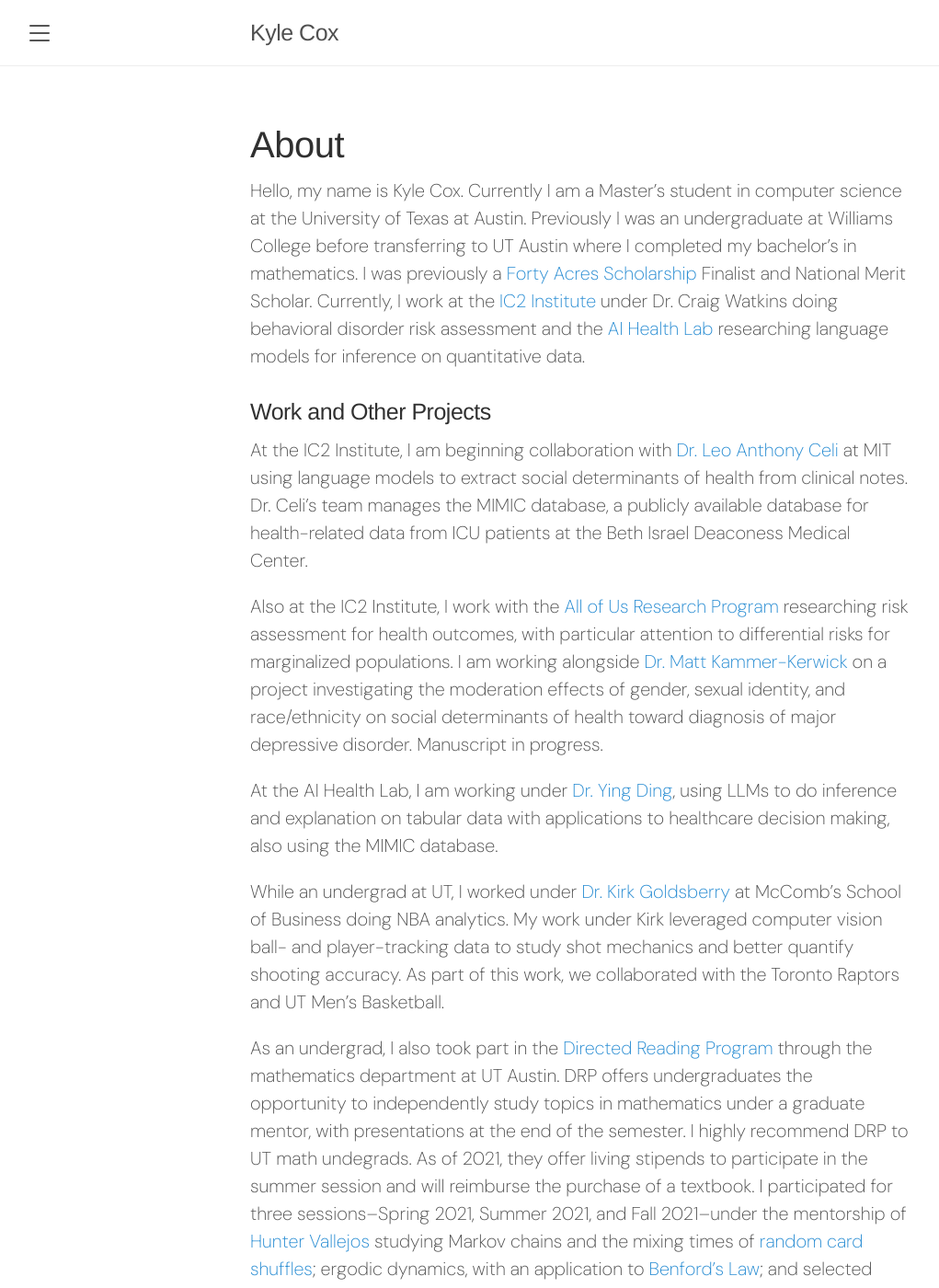
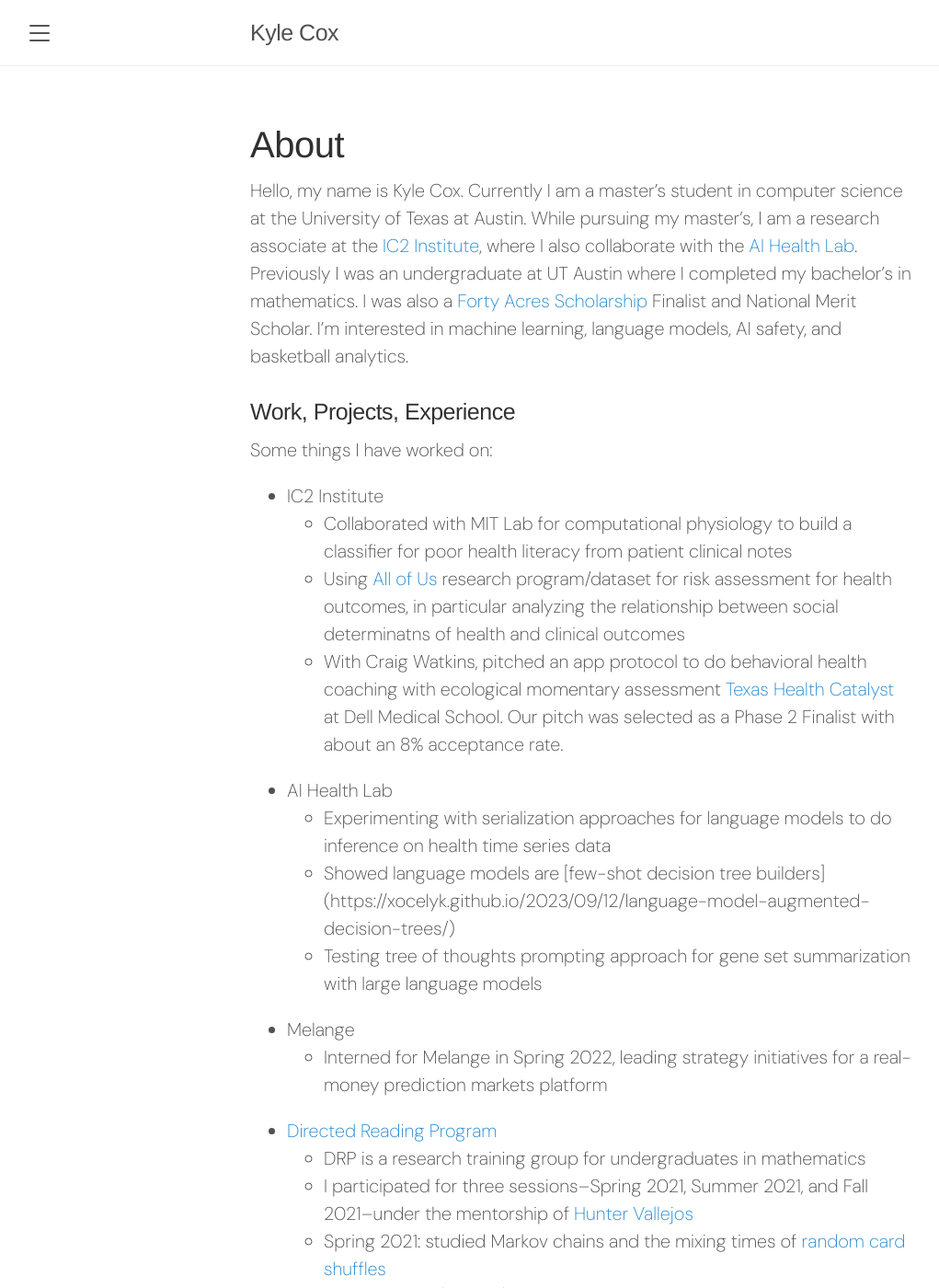
Before and after one commit to xocelyk/xocelyk.github.io, a Jekyll site: the page built from about.md, in a window 1280 px wide and 1400 px high. Shown: the whole window at 92% size, without its empty margins (8-1029 px from the left). Built offline with Jekyll 4.4.1, drawn with Linux system fonts in a browser that asks for light colours; some of the changed text lies outside the part shown.

Commit message:
update about

```diff
--- a/about.md
+++ b/about.md
@@ -4,29 +4,50 @@
 permalink: /about/
 ---
 
-Hello, my name is Kyle Cox. Currently I am a Master's student in computer science at the University of Texas at Austin. Previously I was an undergraduate at Williams College before transferring to UT Austin where I completed my bachelor's in mathematics. I was previously a [Forty Acres Scholarship](https://www.texasexes.org/scholarships/forty-acres-scholars-program) Finalist and National Merit Scholar. Currently, I work at the [IC2 Institute](https://ic2.utexas.edu) under Dr. Craig Watkins doing behavioral disorder risk assessment and the [AI Health Lab](https://aihealth.ischool.utexas.edu) researching language models for inference on quantitative data.
+Hello, my name is Kyle Cox. Currently I am a master's student in computer science at the University of Texas at Austin. While pursuing my master's, I am a research associate at the [IC2 Institute](https://ic2.utexas.edu), where I also collaborate with the [AI Health Lab](https://aihealth.ischool.utexas.edu). Previously I was an undergraduate at UT Austin where I completed my bachelor's in mathematics. I was also a [Forty Acres Scholarship](https://www.texasexes.org/scholarships/forty-acres-scholars-program) Finalist and National Merit Scholar. I'm interested in machine learning, language models, AI safety, and basketball analytics.
 
-### Work and Other Projects
-At the IC2 Institute, I am beginning collaboration with [Dr. Leo Anthony Celi](https://www.hsph.harvard.edu/ecpe/faculty/leo-anthony-celi/) at MIT using language models to extract social determinants of health from clinical notes. Dr. Celi's team manages the MIMIC database, a publicly available database for health-related data from ICU patients at the Beth Israel Deaconess Medical Center.
+### Work, Projects, Experience
+Some things I have worked on:
+- IC2 Institute
+    - Collaborated with MIT Lab for computational physiology to build a classifier for poor health literacy from patient clinical notes
+    - Using [All of Us](https://www.researchallofus.org/about/) research program/dataset for risk assessment for health outcomes, in particular analyzing the relationship between social determinatns of health and clinical outcomes
+    - With Craig Watkins, pitched an app protocol to do behavioral health coaching with ecological momentary assessment [Texas Health Catalyst](https://dellmed.utexas.edu/healthscape/collaborative-opportunities/colab/texas-health-catalyst) at Dell Medical School. Our pitch was selected as a Phase 2 Finalist with about an 8% acceptance rate.
 
-Also at the IC2 Institute, I work with the [All of Us Research Program](https://www.researchallofus.org/about/) researching risk assessment for health outcomes, with particular attention to differential risks for marginalized populations. I am working alongside [Dr. Matt Kammer-Kerwick](https://liberalarts.utexas.edu/prc/faculty/mattkk) on a project investigating the moderation effects of gender, sexual identity, and race/ethnicity on social determinants of health toward diagnosis of major depressive disorder. Manuscript in progress.
+- AI Health Lab
+    - Experimenting with serialization approaches for language models to do inference on health time series data
+    - Showed language models are [few-shot decision tree builders] (https://xocelyk.github.io/2023/09/12/language-model-augmented-decision-trees/)
+    - Testing tree of thoughts prompting approach for gene set summarization with large language models
 
-At the AI Health Lab, I am working under [Dr. Ying Ding](https://yingding.ischool.utexas.edu), using LLMs to do inference and explanation on tabular data with applications to healthcare decision making, also using the MIMIC database.
+- Melange
+    - Interned for Melange in Spring 2022, leading strategy initiatives for a real-money prediction markets platform
 
-While an undergrad at UT, I worked under [Dr. Kirk Goldsberry](https://www.kirkgoldsberry.com) at McComb's School of Business doing NBA analytics. My work under Kirk leveraged computer vision ball- and player-tracking data to study shot mechanics and better quantify shooting accuracy. As part of this work, we collaborated with the Toronto Raptors and UT Men's Basketball.
+- [Directed Reading Program](https://web.ma.utexas.edu/users/drp/)
+    - DRP is a research training group for undergraduates in mathematics
+    - I participated for three sessions--Spring 2021, Summer 2021, and Fall 2021--under the mentorship of [Hunter Vallejos](https://web.ma.utexas.edu/users/vallejos/)
+    - Spring 2021: studied Markov chains and the mixing times of [random card shuffles](https://www.quantamagazine.org/persi-diaconis-mixes-math-and-magic-20150414/)
+    - Summer 2021 (funded): studied ergodic dynamics, with an application to [Benford's Law](https://en.wikipedia.org/wiki/Benford's_law)
+        - Built a simple [web dashboard](https://test-benford.streamlit.app) where you can upload a dataset and evaluate if your data is Benford
+        - Also did a Benford analysis on Detroit precinct voting data amid claims of voter fraud. See [here](https://github.com/xocelyk/benford-election-2021/blob/8636ac3448ba4b15bffb6bd4eebf5ad6181f558d/benford.png)
+    - Fall 2021: did a survey of topics in machine learning, following Kevin Murphy's [Machine Learning, a Probabilistic Perspective](http://noiselab.ucsd.edu/ECE228/Murphy_Machine_Learning.pdf)
 
-As an undergrad, I also took part in the [Directed Reading Program](https://web.ma.utexas.edu/users/drp/) through the mathematics department at UT Austin. DRP offers undergraduates the opportunity to independently study topics in mathematics under a graduate mentor, with presentations at the end of the semester. I highly recommend DRP to UT math undegrads. As of 2021, they offer living stipends to participate in the summer session and will reimburse the purchase of a textbook. I participated for three sessions--Spring 2021, Summer 2021, and Fall 2021--under the mentorship of [Hunter Vallejos](https://web.ma.utexas.edu/users/vallejos/) studying Markov chains and the mixing times of [random card shuffles](https://www.quantamagazine.org/persi-diaconis-mixes-math-and-magic-20150414/); ergodic dynamics, with an application to [Benford's Law](https://en.wikipedia.org/wiki/Benford's_law); and selected topics in machine learning, with a final presentation given on principal components analysis & singular value decomposition for data compression. I also built a [web dashboard](https://test-benford.streamlit.app) where you can upload a dataset and evaluate if your data is Benford.
+- UT/Goldsberry Basketball Analytics
+    - Worked on computer vision and basketball analytics problems with Kirk Goldsberry, one of which turned into the [capstone paper](https://github.com/xocelyk/beyondbinary/blob/main/beyondbinary-final.pdf) for my applied statistics certificate
+    - Did lots of cleaning and modeling of ball-tracking computer vision data, working with data from the UT men's basketball program, Toronto Raptors, and University of Toronto biomechanics & sports medicine lab
 
-I do NBA and college basketball analytics and forecasting in my sparetime. My NBA/CBB rankings and predictions can be found [here](http://www.kyle-cox.com). During the season, you can track my men's college basketball rankings and their performance compared to others' at Ken Massey's [site](https://masseyratings.com/cb/compare.htm). Since I started updating last year they performed [pretty well](https://www.markmoog.com/ranking_analysis), edging out Jeff Sagarin and right behind Ken Pomeroy. The code behind my NBA predictions and simulations is hosted [here](https://github.com/xocelyk/nba) on GitHub. I tracked my predictions on [Twitter](https://www.twitter.com/eigenball/) as well, before they changed free API acccess.
+- Dalton Pathology
+    - Did independent research with Dr. Leslie Dalton over summer 2021, doing deep learning for breast cancer tissue classification
 
-I also do [live in-game win probabilities](https://nba-live-probability.streamlit.app) for NBA. The live dashboard is broken because one of my free data sources moved, but check out the archive in the side menu.
+- [Alegion](https://www.alegion.com)
+    - Interned for Alegion over summer 2020, where I expanded annotation tools for the data labeling platform
 
-A bottleneck to NBA analytics hobbyists is good play-by-play data. Though there are many play-by-play data sources, it is harder to find play-by-play data with on-court lineups. This is important, because to do individual player evaluation, you have to know who was on the court at every moment. However, for about 90% of games, you can remedy this by iterating through each play and back-filling lineups where there is a mention of a player in action. I did this for games from 1999-2022 and host the dataset on [Kaggle](https://www.kaggle.com/datasets/xocelyk/nba-pbp) so that hobbyists can try at building their own player evaluation metrics.
+- Tutoring/Teaching
+    - Tutored students in math through all of undegrad, everything from middle school to college level, but most often pre-calculus and calculus. 100+ clients
+    - Also taught a biweekly summer math course at my old high school for advanced middle school students, and spoke to the math club a couple of times. This was a ton of fun.
 
-In summer 2020, I worked as a data science intern at [Alegion](https://www.alegion.com), where I built out bounding box tools for cuboidal and elliptical object annotations and wrote a locality-sensitive hashing framework for identifying similar images.
-
-In summer 2021, I worked as a middle school math teacher, teaching algebra to students trying to jump to high school math. That summer, I also participated in the Directed Reading Program with funding from the UT math department, and worked with [Dr. Leslie Dalton](https://www.researchgate.net/profile/Leslie-Dalton-5) using convolutional neural nets to classify stroma content in breast cancer patients. This was my first foray into deep learning.
-
-In spring 2022, I interned for [Melange](https://www.melange.com), building a [prediction markets](https://en.wikipedia.org/wiki/Prediction_market.) exchange.
-
-In January 2023, as a part of my appointment at the IC2 Institute, I pitched a mobile platform for AI-powered behavioral health coaching alongside Craig Watkins and Matt Kammer-Kerwick to [Texas Health Catalyst](https://dellmed.utexas.edu/healthscape/collaborative-opportunities/colab/texas-health-catalyst) at Dell Medical School. Our pitch was selected as a Phase 2 Finalist with about an 8% acceptance rate.
+- NBA/College Basketball Projects
+    - My NBA/CBB rankings and predictions can be found [here](http://www.kyle-cox.com). NBA updates daily automatically; college I update every once in a while manually.
+        - Initially was just an application of [PageRank](https://www2.math.upenn.edu/~kazdan/312S14/Notes/Perron-Frobenius-football-SIAM1993.pdf) to college basketball rankings
+        - Now I focus on the NBA side, which uses a more involved efficiency-based algorithm and Monte Carlo simulations to build season projections
+    - I also do [live in-game win probabilities](https://nba-live-probability.streamlit.app) for NBA. Sometimes when there are a bunch of games on, I put the win-probability dashboard up on my monitor while I'm working.
+    - PBP data
+        - A bottleneck to NBA analytics hobbyists is good play-by-play data. Though there are many play-by-play data sources, it is harder to find play-by-play data with on-court lineups. This is important, because to do individual player evaluation, you have to know who was on the court at every moment. However, for about 90% of games, you can remedy this by iterating through each play and back-filling lineups where there is a mention of a player in action. I did this for games from 1999-2022 and host the dataset on [Kaggle](https://www.kaggle.com/datasets/xocelyk/nba-pbp) so that hobbyists can try at building their own player evaluation metrics.
```
